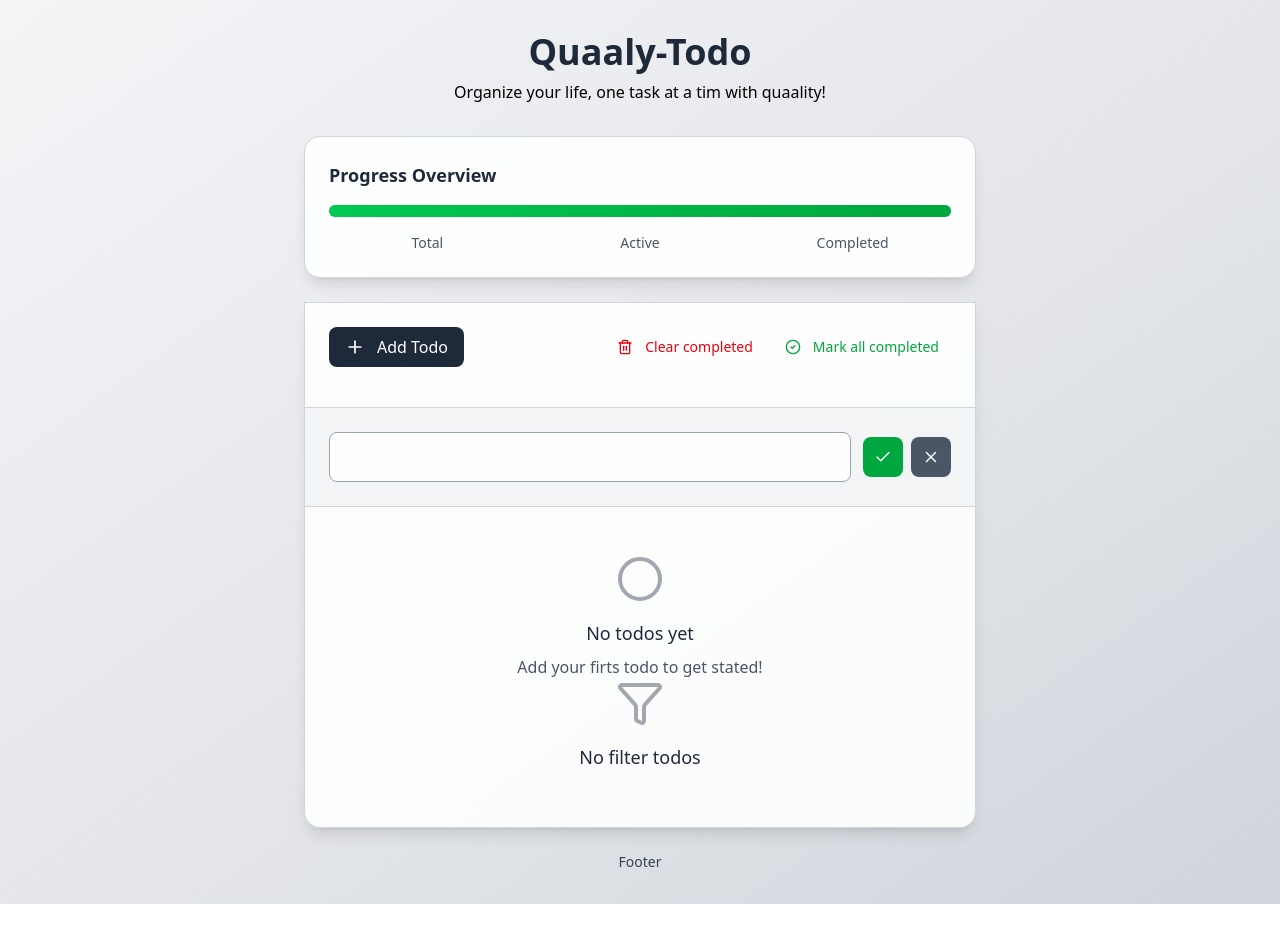
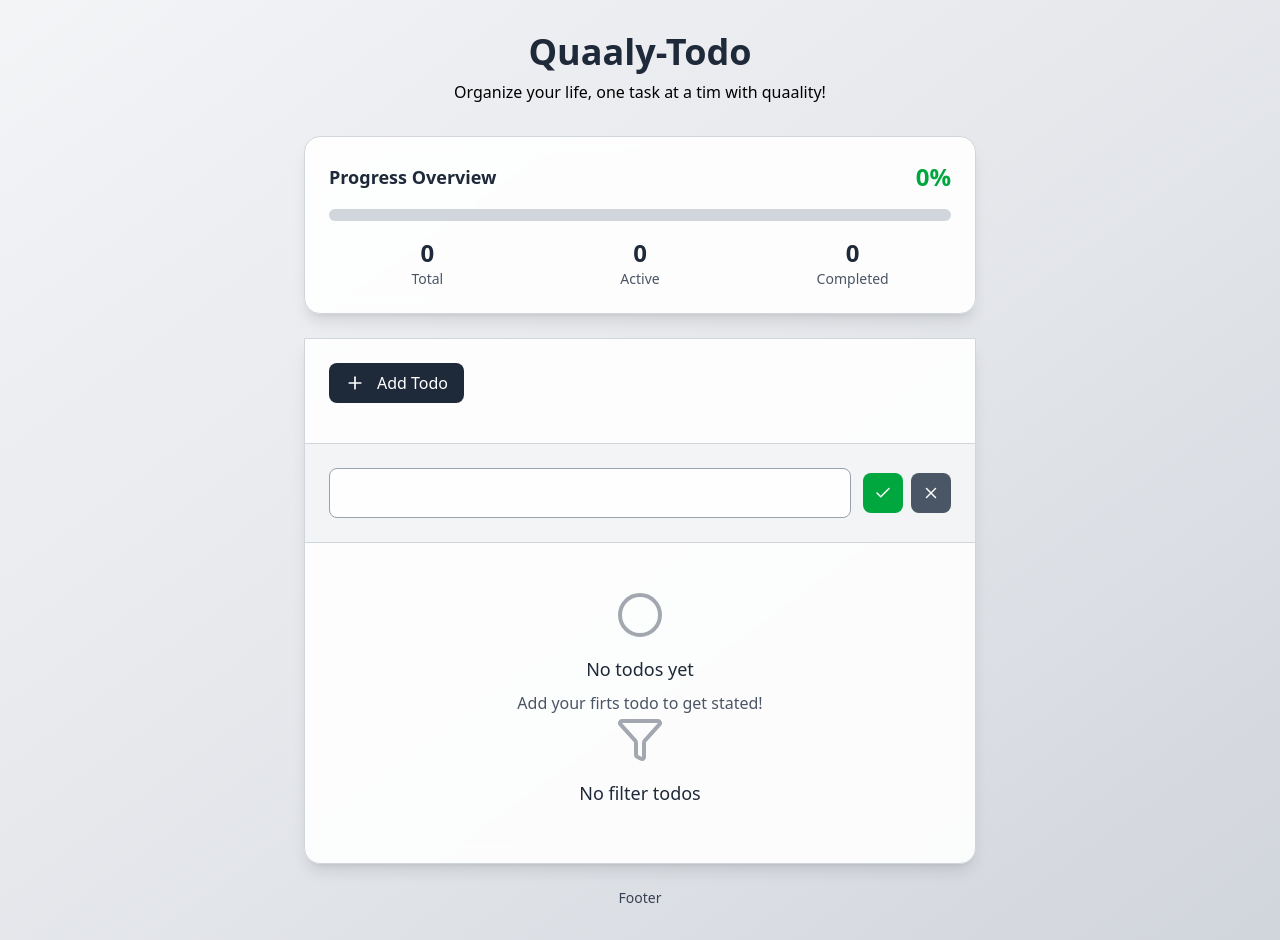
Before and after one commit to quaaly-t/todo, a React (Vite) app in the folder todoApp/: page / in a window 1280 px wide. Before the commit the page ends 904 px from the top, so only its background shows below. Built offline with nearby package versions, Linux system fonts and the light colour scheme.

Commit message:
configuration redux, add store, selectors and slices

```diff
--- a/todoApp/src/App.jsx
+++ b/todoApp/src/App.jsx
@@ -1,12 +1,14 @@
+import { Provider } from "react-redux"
 import "./App.css"
 import TodoApp from "./components/TodoApp"
+import { sotre } from "./store/store"
 
 function App() {
-  return (
-    <div>
-      <TodoApp />
-    </div>
-  )
+    return (
+        <Provider store={sotre}>
+            <TodoApp />
+        </Provider>
+    )
 }
 
 export default App
--- a/todoApp/src/components/TodoApp.jsx
+++ b/todoApp/src/components/TodoApp.jsx
@@ -2,8 +2,20 @@ import { CheckCircle2, Circle, Filter, Plus, Trash2 } from "lucide-react"
 import TodoFilters from "./TodoFilters"
 import TodoForm from "./TodoForm"
 import TodoItem from "./TodoItem"
+import { useSelector } from "react-redux"
+import {
+    selectFilter,
+    selectFilteredTodos,
+    selecTodosStats,
+    selectTodos,
+} from "../store/selectors"
 
 function TodoApp() {
+    const todos = useSelector(selectTodos)
+    const filteredTodos = useSelector(selectFilteredTodos)
+    const stats = useSelector(selecTodosStats)
+    const filter = useSelector(selectFilter)
+
     return (
         <div className="min-h-screen bg-gradient-to-br from-gray-100 via-gray-200 to-gray-300 py-8 px-4">
             <div class="max-w-2xl mx-auto">
@@ -23,30 +35,38 @@ function TodoApp() {
                         </h2>
                         <div className="text-2xl font-bold text-green-600 ">
                             {/* Stats completed logics */}
+                            {stats.completionPercentage}%
                         </div>
                     </div>
 
                     <div class="w-full bg-gray-300 rounded-full h-3 mb-4">
                         {/* Progressbar */}
-                        <div class="bg-gradient-to-r from-green-500 to-green-600 h-3 rounded-full transition-all duration-500 ease-out"></div>
+                        <div
+                            class="bg-gradient-to-r from-green-500 to-green-600 h-3
+                            rounded-full transition-all duration-500 ease-out"
+                            style={{ width: `${stats.completionPercentage}%` }}
+                        ></div>
                     </div>
 
                     <div className="grid grid-cols-3 gap-4 text-center">
                         <div>
                             <div className="text-2xl font-bold text-gray-800">
                                 {/* stat total logic */}
+                                {stats.total}
                             </div>
                             <div className="text-sm text-gray-600">Total</div>
                         </div>
                         <div>
                             <div className="text-2xl font-bold text-gray-800">
                                 {/* stat active logid */}
+                                {stats.active}
                             </div>
                             <div className="text-sm text-gray-600">Active</div>
                         </div>
                         <div>
                             <div className="text-2xl font-bold text-gray-800">
                                 {/* stat completed logid */}
+                                {stats.completed}
                             </div>
                             <div className="text-sm text-gray-600">
                                 Completed
@@ -68,7 +88,9 @@ function TodoApp() {
                             </button>
 
                             {/* clear and delette button */}
+                            {stats.total > 0 && (
                                 <div className="flex items-center gap-2">
+                                    {stats.completed > 0 && (
                                         <button
                                             className="flex items-center gap-3 text-red-600 hover:text-red-700
                                             px-3 py-2 rounded-lg hover:bg-red-100 transition-colors duration-200 text-sm cursor-pointer"
@@ -76,6 +98,8 @@ function TodoApp() {
                                             <Trash2 size={16} />
                                             Clear completed
                                         </button>
+                                    )}
+                                    {stats.active > 0 && (
                                         <button
                                             className="flex items-center gap-3 text-green-600 hover:text-green-700
                                             px-3 py-2 rounded-lg hover:bg-green-100 transition-colors duration-200 text-sm cursor-pointer"
@@ -83,11 +107,13 @@ function TodoApp() {
                                             <CheckCircle2 size={16} />
                                             Mark all completed
                                         </button>
+                                    )}
                                 </div>
+                            )}
                         </div>
 
                         {/* Todo Filter */}
-                        <TodoFilters />
+                        <TodoFilters currentFilter={filter} stats={stats} />
                     </div>
                     {/* Todo From */}
                     <div className="p-6 border-b border-gray-300 bg-gray-100">
--- a/todoApp/src/components/TodoFilters.jsx
+++ b/todoApp/src/components/TodoFilters.jsx
@@ -1,4 +1,16 @@
-function TodoFilters() {
+import { CheckCircle, Clock, List } from "lucide-react"
+
+function TodoFilters({ currentFilter, stats }) {
+    const filters = [
+        { key: "all", label: "All", icon: List, count: stats.total },
+        { key: "active", label: "Active", icon: Clock, count: stats.active },
+        {
+            key: "completed",
+            label: "Completed",
+            icon: CheckCircle,
+            count: stats.completed,
+        },
+    ]
     return (
         <div className="flex items-center justify-center">
             <div className="inline-flex bg-gray-200">{/*  */}</div>
--- /dev/null
+++ b/todoApp/src/store/selectors.js
@@ -0,0 +1,29 @@
+//basic selector
+export const selectTodos = (state) => state.todos.items
+export const selectFilter = (state) => state.todos.filter
+
+//filter items
+export const selectFilteredTodos = (state) => {
+    const todos = state.todos.items
+    const filter = state.todos.filter
+
+    switch (filter) {
+        case "active":
+            return todos.filter((todo) => !todo.completed)
+        case "completed":
+            return todos.filter((todo) => todo.completed)
+        default:
+            return todos
+    }
+}
+
+export const selecTodosStats = (state) => {
+    const todos = state.todos.items
+    const total = todos.length
+    const completed = todos.filter((todo) => todo.completed).length
+    const active = total - completed
+    const completionPercentage =
+        total > 0 ? Math.round((completed / total) * 100) : 0
+
+    return { todos, total, completed, active, completionPercentage }
+}
--- /dev/null
+++ b/todoApp/src/store/store.js
@@ -0,0 +1,8 @@
+import { configureStore } from "@reduxjs/toolkit"
+import todoReducer from "./todoSlice"
+
+export const sotre = configureStore({
+    reducer: {
+        todos: todoReducer,
+    },
+})
--- /dev/null
+++ b/todoApp/src/store/todoSlice.js
@@ -0,0 +1,15 @@
+import { createSlice } from "@reduxjs/toolkit"
+
+const intialState = {
+    items: [],
+    filter: "all",
+    isAddingTodo: false,
+}
+
+const todoSlice = createSlice({
+    name: "todos",
+    initialState: intialState,
+    reducers: {},
+})
+
+export default todoSlice.reducer
```
Lines whose indentation alone changed are shown as unchanged.
